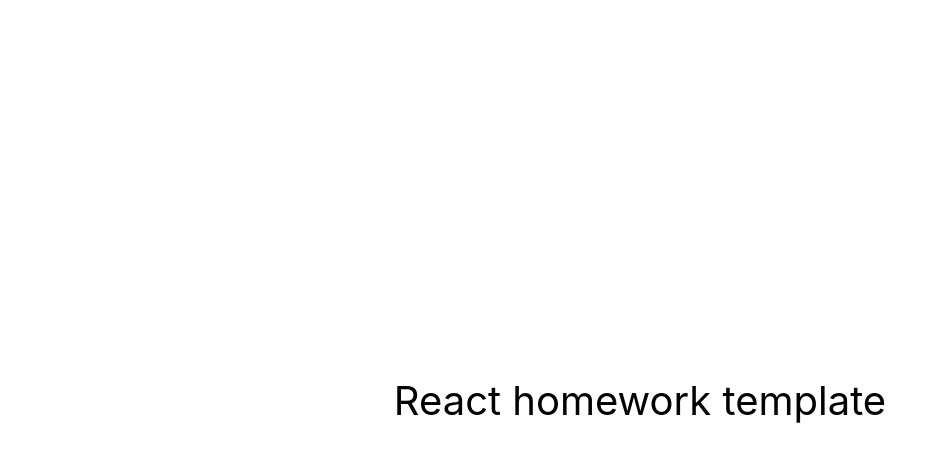
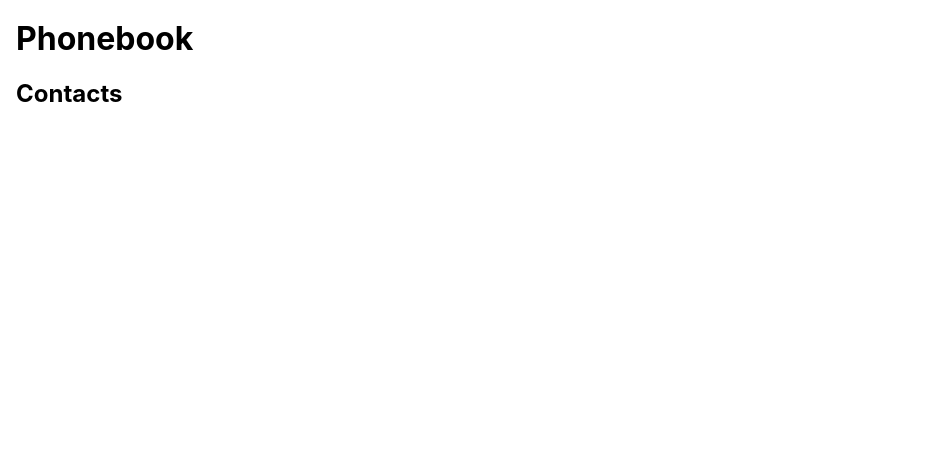
Before and after one commit to BoikoIgor/goit-react-hw-03-phonebook, a React (Create React App) app: page / in a window 1280 px wide. Shown: the top 462 px of the page, without its empty margins (0-930 px from the left). Built offline with nearby package versions, Linux system fonts and the light colour scheme.

Commit message:
add libraries

```diff
--- /dev/null
+++ b/src/components/App.js
@@ -0,0 +1,31 @@
+import { Component } from 'react';
+import { Layout } from './Layout/Layout';
+import { GlobalStyle } from './GlobalStyle';
+
+export class App extends Component {
+  state = {
+    contacts: [
+      { id: 'id-1', name: 'Rosie Simpson', number: '459-12-56' },
+      { id: 'id-2', name: 'Hermione Kline', number: '443-89-12' },
+      { id: 'id-3', name: 'Eden Clements', number: '645-17-79' },
+      { id: 'id-4', name: 'Annie Copeland', number: '227-91-26' },
+    ],
+    name: '',
+  };
+
+  render() {
+    return (
+      <Layout>
+        <div>
+          <h1>Phonebook</h1>
+          {/* <ContactForm ... /> */}
+
+          <h2>Contacts</h2>
+          {/* <Filter ... />
+        <ContactList ... /> */}
+        </div>
+        <GlobalStyle />
+      </Layout>
+    );
+  }
+}
--- a/src/components/App.jsx
+++ /dev/null
@@ -1,16 +0,0 @@
-export const App = () => {
-  return (
-    <div
-      style={{
-        height: '100vh',
-        display: 'flex',
-        justifyContent: 'center',
-        alignItems: 'center',
-        fontSize: 40,
-        color: '#010101'
-      }}
-    >
-      React homework template
-    </div>
-  );
-};
--- /dev/null
+++ b/src/components/GlobalStyle.js
@@ -0,0 +1,29 @@
+import { createGlobalStyle } from 'styled-components';
+import 'modern-normalize';
+
+export const GlobalStyle = createGlobalStyle`
+body {
+  margin: 0;
+  font-family: -apple-system, BlinkMacSystemFont, 'Segoe UI', 'Roboto', 'Oxygen',
+    'Ubuntu', 'Cantarell', 'Fira Sans', 'Droid Sans', 'Helvetica Neue',
+    sans-serif;
+  -webkit-font-smoothing: antialiased;
+  -moz-osx-font-smoothing: grayscale;
+}
+
+code {
+  font-family: source-code-pro, Menlo, Monaco, Consolas, 'Courier New',
+    monospace;
+}
+
+/* p {
+  margin: 1rem 0;
+  font-weight: bold;
+} */
+
+ul, ol {
+  margin: 0;
+  padding: 0;
+  list-style: none;
+}
+`;
--- /dev/null
+++ b/src/components/Layout/Layout.js
@@ -0,0 +1,5 @@
+import { Container } from './Layout.styled';
+
+export const Layout = ({ children }) => {
+  return <Container>{children}</Container>;
+};
--- /dev/null
+++ b/src/components/Layout/Layout.styled.js
@@ -0,0 +1,6 @@
+import styled from 'styled-components';
+
+export const Container = styled.div`
+  margin: 0 auto;
+  padding: 0 16px;
+`;
--- a/src/index.js
+++ b/src/index.js
@@ -1,10 +1,21 @@
 import React from 'react';
 import ReactDOM from 'react-dom/client';
 import { App } from 'components/App';
-import './index.css';
+import { ThemeProvider } from 'styled-components';
+
+const theme = {
+  colors: {
+    main: '#212121',
+    second: 'mediumseagreen',
+    accent: 'orangered',
+    error: 'red',
+  },
+};
 
 ReactDOM.createRoot(document.getElementById('root')).render(
   <React.StrictMode>
-    <App />
+    <ThemeProvider theme={theme}>
+      <App />
+    </ThemeProvider>
   </React.StrictMode>
 );
```
Also changed, not shown: package.json (+6 -1 lines), 1 other file (tests, documents, lock files or other folders).
